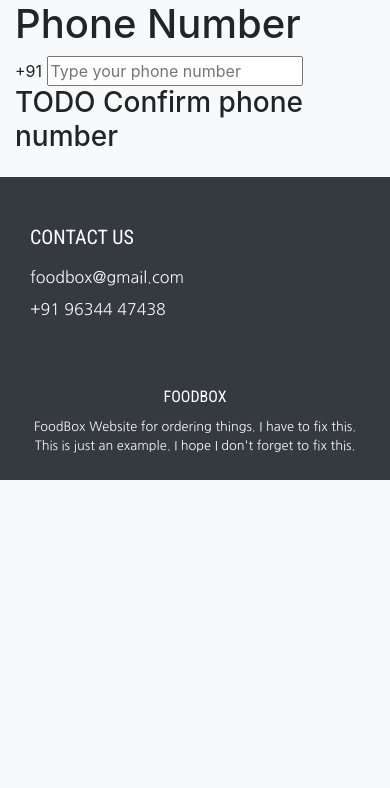
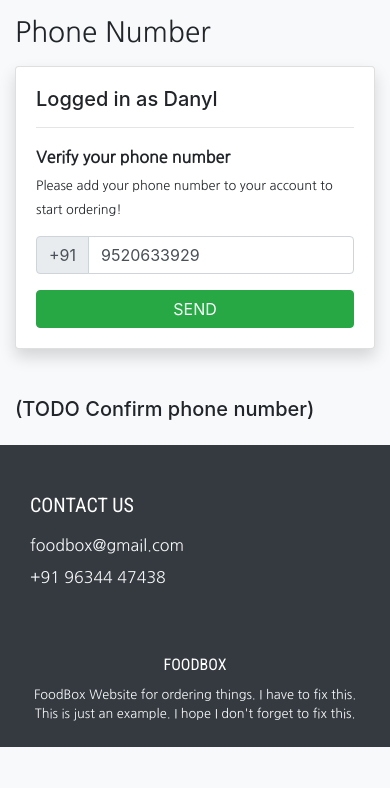
Before and after one commit to danielkim428/FoodBox, a Django app: page /phonenumber in a window 390 px wide. Shown: the part 56-844 px from the top of the page. Run offline with Django 3.2, Linux system fonts and the light colour scheme; a user stored in the database is signed in; data comes from the database, SQL or seed files in the repository; both versions use the stored data as it was after the commit; some libraries are stand-ins or nearby versions.

Commit message:
phonenumber page css

```diff
--- a/food/templates/food/phoneNumber.html
+++ b/food/templates/food/phoneNumber.html
@@ -6,11 +6,29 @@
 {% endblock %}
 
 {% block body %}
-  <h1>Phone Number</h1>
-  <form action="{% url 'phoneNumber' %}" method="post">
-    {% csrf_token %}
-    <input type="hidden" name="pageNumber" value="{{ url }}">
-    +91 <input type="tel" name="phoneNumber" placeholder="Type your phone number">
-  </form>
-  <h3>TODO Confirm phone number</h3>
+<h3 class="my-3" id="f1">Phone Number</h3>
+<div class="row">
+  <div class="col-12 col-lg-5 mx-auto">
+    <div class="card shadow">
+      <div class="card-body">
+        <h5>Logged in as {{ user.username|title }}</h5>
+        <hr>
+        <h5 id="f1"><small><b>Verify your phone number</b></small></h5>
+        <p id="f1" class="mt-n1"><small>Please add your phone number to your account to start ordering!</small></p>
+        <form action="{% url 'phoneNumber' %}" method="post">
+          {% csrf_token %}
+          <input type="hidden" name="pageNumber" value="{{ url }}">
+          <div class="input-group mb-3">
+            <div class="input-group-prepend">
+              <span class="input-group-text" id="basic-addon1">+91</span>
+            </div>
+            <input class="form-control" type="tel" name="phoneNumber" placeholder="Type your phone number" value="{% if user.profile.phoneNumber %}{{ user.profile.phoneNumber }}{% endif %}">
+          </div>
+          <button type="submit" name="button" class="btn btn-success btn-block mt-3">SEND</button>
+        </form>
+      </div>
+    </div>
+  </div>
+</div>
+<h5 class="mt-5">(TODO Confirm phone number)</h5>
 {% endblock %}
```
Also changed, not shown: db.sqlite3.
